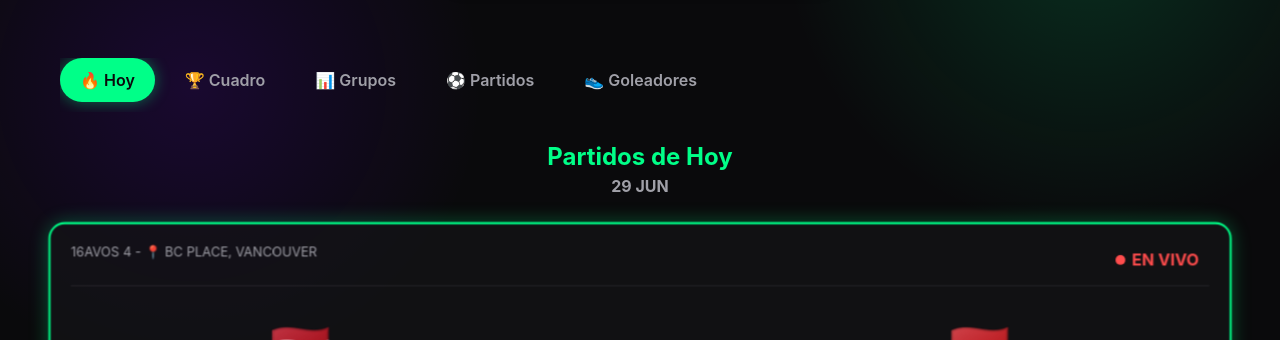
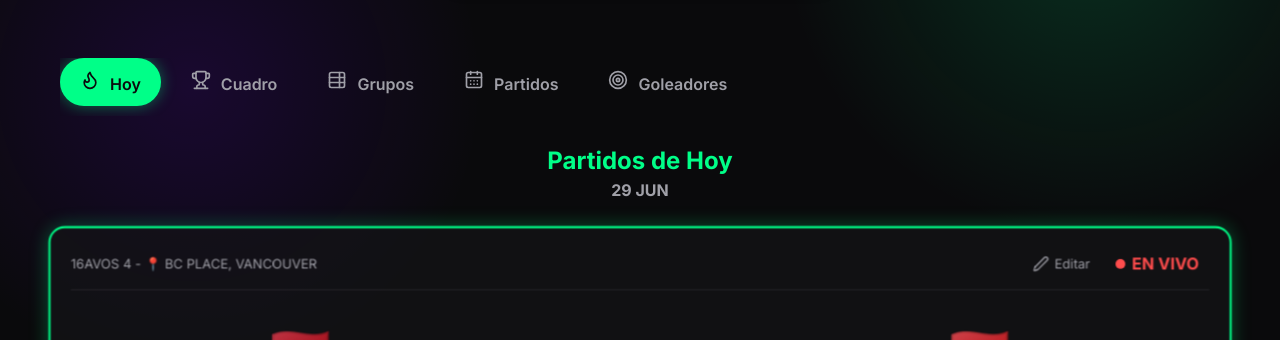
Before and after one commit to CARLOSNR9/mundial-2026-tracker, a React (Vite) app: page / in a window 1280 px wide. Shown: the part 313-653 px from the top of the page. Built offline with nearby package versions, Linux system fonts and the light colour scheme; no server answers; the database is empty.

Commit message:
metodoq_30jun_4

```diff
--- a/index.html
+++ b/index.html
@@ -10,6 +10,10 @@
     <meta name="apple-mobile-web-app-status-bar-style" content="black-translucent" />
     <meta name="apple-mobile-web-app-title" content="Mundial 26" />
     <meta name="theme-color" content="#0a0a0c" />
+    <!-- Google Fonts: Inter -->
+    <link rel="preconnect" href="https://fonts.googleapis.com">
+    <link rel="preconnect" href="https://fonts.gstatic.com" crossorigin>
+    <link href="https://fonts.googleapis.com/css2?family=Inter:wght@400;500;600;700;800&display=swap" rel="stylesheet">
     <title>Mundial 2026</title>
   </head>
   <body>
--- a/package.json
+++ b/package.json
@@ -11,8 +11,10 @@
   },
   "dependencies": {
     "@supabase/supabase-js": "^2.108.2",
+    "lucide-react": "^1.22.0",
     "react": "^19.2.7",
-    "react-dom": "^19.2.7"
+    "react-dom": "^19.2.7",
+    "react-hot-toast": "^2.6.0"
   },
   "devDependencies": {
     "@types/react": "^19.2.17",
--- a/src/App.jsx
+++ b/src/App.jsx
@@ -8,6 +8,8 @@ import GeneralTable from './components/GeneralTable';
 import TeamSearch from './components/TeamSearch';
 import TeamProfileModal from './components/TeamProfileModal';
 import { DataProvider } from './context/DataContext';
+import { Flame, Trophy, TableProperties, CalendarDays, Target } from 'lucide-react';
+import { Toaster } from 'react-hot-toast';
 
 import logo from './assets/logo2026.png';
 
@@ -32,31 +34,31 @@ const App = () => {
         className={`nav-btn ${activeTab === 'dashboard' ? 'active' : ''}`}
         onClick={() => setActiveTab('dashboard')}
       >
-        <span>🔥</span> Hoy
+        <Flame size={20} /> <span style={{ marginLeft: '6px' }}>Hoy</span>
       </button>
       <button
         className={`nav-btn ${activeTab === 'bracket' ? 'active' : ''}`}
         onClick={() => setActiveTab('bracket')}
       >
-        <span>🏆</span> Cuadro
+        <Trophy size={20} /> <span style={{ marginLeft: '6px' }}>Cuadro</span>
       </button>
       <button
         className={`nav-btn ${activeTab === 'standings' ? 'active' : ''}`}
         onClick={() => setActiveTab('standings')}
       >
-        <span>📊</span> Grupos
+        <TableProperties size={20} /> <span style={{ marginLeft: '6px' }}>Grupos</span>
       </button>
       <button
         className={`nav-btn ${activeTab === 'matches' ? 'active' : ''}`}
         onClick={() => setActiveTab('matches')}
       >
-        <span>⚽</span> Partidos
+        <CalendarDays size={20} /> <span style={{ marginLeft: '6px' }}>Partidos</span>
       </button>
       <button
         className={`nav-btn ${activeTab === 'scorers' ? 'active' : ''}`}
         onClick={() => setActiveTab('scorers')}
       >
-        <span>👟</span> Goleadores
+        <Target size={20} /> <span style={{ marginLeft: '6px' }}>Goleadores</span>
       </button>
     </nav>
   );
@@ -85,6 +87,7 @@ const App = () => {
 
         {/* Modals */}
         <TeamProfileModal />
+        <Toaster position="top-center" toastOptions={{ style: { background: 'var(--bg-card)', color: 'var(--text-main)', border: '1px solid var(--primary)', backdropFilter: 'blur(10px)' } }} />
       </div>
     </DataProvider>
   );
--- a/src/components/BracketSimulator.jsx
+++ b/src/components/BracketSimulator.jsx
@@ -1,11 +1,18 @@
 import React, { useContext } from 'react';
 import { DataContext } from '../context/DataContext';
+import { Loader2 } from 'lucide-react';
+import toast from 'react-hot-toast';
 
 const BracketSimulator = () => {
   const { bracket16, bracket8, bracket4, bracket2, bracket1, standings, setSelectedTeamId, simulateRestOfTournament, undoSimulation } = useContext(DataContext);
 
   if (!bracket16 || bracket16.length === 0) {
-    return <div style={{ textAlign: 'center', padding: '20px' }}>Calculando cuadro...</div>;
+    return (
+      <div style={{ display: 'flex', flexDirection: 'column', alignItems: 'center', justifyContent: 'center', padding: '50px 20px', color: 'var(--primary)' }}>
+        <Loader2 size={48} style={{ animation: 'spin 1s linear infinite', marginBottom: '15px' }} />
+        <p style={{ color: 'var(--text-muted)' }}>Calculando cuadro...</p>
+      </div>
+    );
   }
 
   const left16 = bracket16.slice(0, 8);
@@ -116,7 +123,7 @@ const BracketSimulator = () => {
 
         <div style={{ display: 'flex', justifyContent: 'center', gap: '15px', marginTop: '15px' }}>
           <button
-            onClick={simulateRestOfTournament}
+            onClick={() => { simulateRestOfTournament(); toast.success('Torneo simulado automáticamente'); }}
             style={{
               padding: '10px 20px',
               backgroundColor: 'var(--primary)',
@@ -138,7 +145,7 @@ const BracketSimulator = () => {
           </button>
 
           <button
-            onClick={undoSimulation}
+            onClick={() => { undoSimulation(); toast.success('Simulación deshecha'); }}
             style={{
               padding: '10px 20px',
               backgroundColor: 'transparent',
--- a/src/components/DailyDashboard.jsx
+++ b/src/components/DailyDashboard.jsx
@@ -1,6 +1,8 @@
 import React, { useContext, useState, useEffect } from 'react';
 import { DataContext } from '../context/DataContext';
 import { matchCuriosities } from '../data/curiosities';
+import { Edit2, Loader2 } from 'lucide-react';
+import toast from 'react-hot-toast';
 
 const DailyDashboard = () => {
   const { bracket16, updateMatch } = useContext(DataContext);
@@ -20,7 +22,12 @@ const DailyDashboard = () => {
   }, []);
 
   if (!bracket16 || bracket16.length === 0) {
-    return <div style={{ textAlign: 'center', padding: '20px' }}>Cargando dashboard...</div>;
+    return (
+      <div style={{ display: 'flex', flexDirection: 'column', alignItems: 'center', justifyContent: 'center', padding: '50px 20px', color: 'var(--primary)' }}>
+        <Loader2 size={48} style={{ animation: 'spin 1s linear infinite', marginBottom: '15px' }} />
+        <p style={{ color: 'var(--text-muted)' }}>Cargando dashboard...</p>
+      </div>
+    );
   }
 
   // Get next opponent logic based on bracket array index
@@ -181,6 +188,7 @@ const DailyDashboard = () => {
 
     updateMatch(matchId, editScoreHome, editScoreAway, penH, penA);
     setEditingMatchId(null);
+    toast.success('Resultado guardado');
   };
 
   return (
@@ -202,20 +210,30 @@ const DailyDashboard = () => {
 
           return (
             <div key={match.id} className={`glass match-card ${live ? 'live-match-card' : ''}`}
-              onDoubleClick={() => { if (live || match.status === 'finished') startEditing(match); }}
               style={{
                 padding: '20px',
                 border: live ? '2px solid var(--primary)' : '1px solid rgba(255,255,255,0.1)',
                 boxShadow: live ? '0 0 20px rgba(0, 255, 136, 0.3)' : 'none',
                 transform: live ? 'scale(1.02)' : 'none',
-                transition: 'all 0.3s ease',
-                cursor: (live || match.status === 'finished') ? 'pointer' : 'default'
+                transition: 'all 0.3s ease'
               }}>
 
-              <div className="match-header" style={{ marginBottom: '15px', justifyContent: 'space-between', borderBottom: '1px solid rgba(255,255,255,0.1)', paddingBottom: '10px' }}>
+              <div className="match-header" style={{ marginBottom: '15px', justifyContent: 'space-between', borderBottom: '1px solid rgba(255,255,255,0.1)', paddingBottom: '10px', alignItems: 'center' }}>
                 <span style={{ color: 'var(--text-muted)' }}>
                   {match.label} {match.stadium && `- 📍 ${match.stadium}`}
                 </span>
+                <div style={{ display: 'flex', alignItems: 'center', gap: '15px' }}>
+                  {(live || match.status === 'finished') && editingMatchId !== match.id && (
+                    <button
+                      onClick={(e) => { e.stopPropagation(); startEditing(match); }}
+                      style={{ background: 'transparent', border: 'none', color: 'var(--text-muted)', cursor: 'pointer', display: 'flex', alignItems: 'center', gap: '5px' }}
+                      onMouseOver={(e) => e.currentTarget.style.color = 'var(--primary)'}
+                      onMouseOut={(e) => e.currentTarget.style.color = 'var(--text-muted)'}
+                      title="Editar Resultado"
+                    >
+                      <Edit2 size={16} /> <span style={{ fontSize: '0.8rem' }} className="hide-on-mobile">Editar</span>
+                    </button>
+                  )}
                   {live ? (
                     <span className="live-badge" style={{ fontSize: '1rem', padding: '5px 10px' }}>
                       <div className="live-dot" style={{ width: '10px', height: '10px' }}></div>
@@ -224,6 +242,7 @@ const DailyDashboard = () => {
                   ) : (
                     <span style={{ fontWeight: 'bold' }}>{match.date.split(' ')[3]} {match.date.split(' ')[4]}</span>
                   )}
+                </div>
               </div>
 
               <div className="match-teams" style={{ display: 'grid', gridTemplateColumns: '1fr auto 1fr', alignItems: 'center', gap: '20px', marginBottom: '20px' }}>
--- a/src/index.css
+++ b/src/index.css
@@ -40,6 +40,16 @@ body {
 input, textarea {
   -webkit-user-select: auto;
   user-select: auto;
+}
+
+/* Ocultar flechas de input type="number" */
+input[type=number]::-webkit-inner-spin-button,
+input[type=number]::-webkit-outer-spin-button {
+  -webkit-appearance: none;
+  margin: 0;
+}
+input[type=number] {
+  -moz-appearance: textfield; /* Firefox */
 }
 
 /* Glassmorphism Utilities */
@@ -322,20 +332,24 @@ input, textarea {
   display: none;
 }
 
-/* Animations */
 @keyframes pulse {
   0% { opacity: 1; }
   50% { opacity: 0.5; }
   100% { opacity: 1; }
 }
 
+@keyframes spin {
+  0% { transform: rotate(0deg); }
+  100% { transform: rotate(360deg); }
+}
+
 @keyframes fadeIn {
-  from { opacity: 0; transform: translateY(10px); }
+  from { opacity: 0; transform: translateY(15px); }
   to { opacity: 1; transform: translateY(0); }
 }
 
 .animate-fade-in {
-  animation: fadeIn 0.4s ease forwards;
+  animation: fadeIn 0.4s cubic-bezier(0.16, 1, 0.3, 1) forwards;
 }
 
 /* Mobile Bottom Nav Overlay */
```
Also changed, not shown: 1 other file (tests, documents, lock files or other folders). Lines whose indentation alone changed are shown as unchanged.
